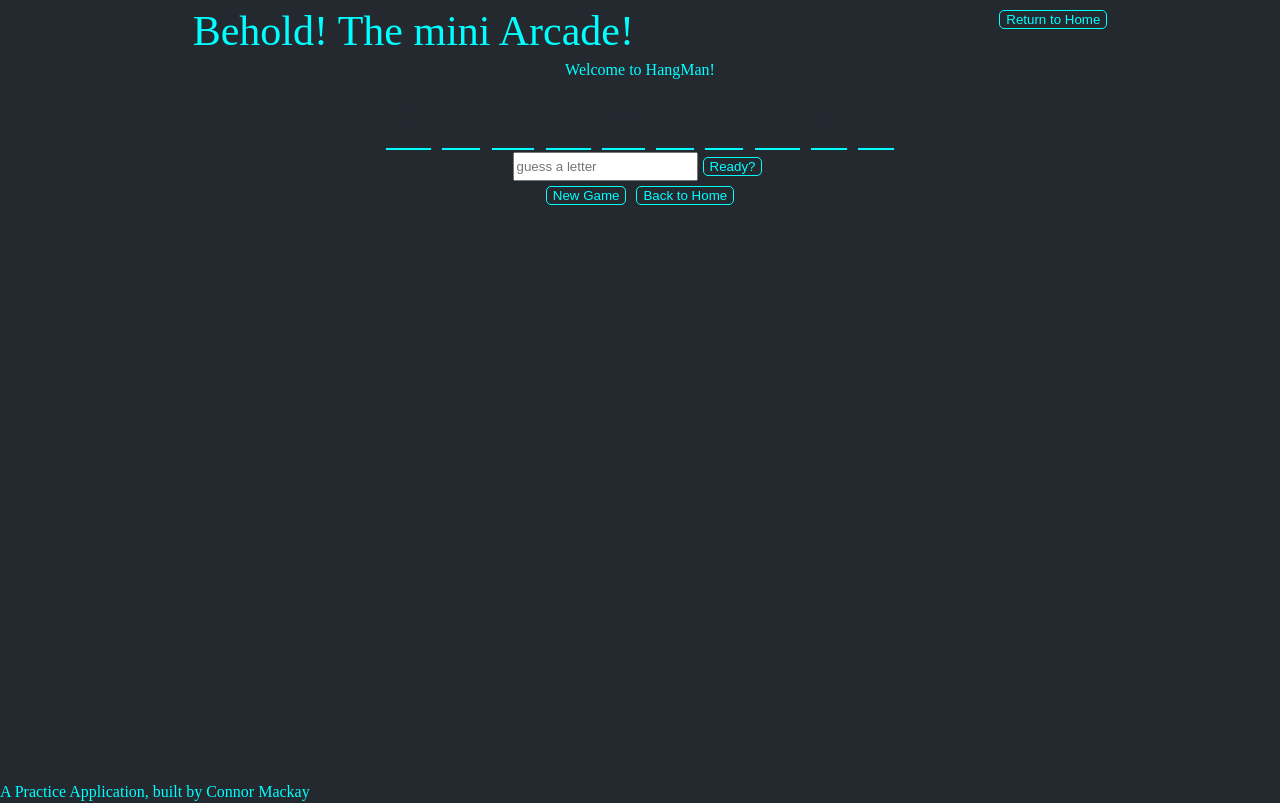
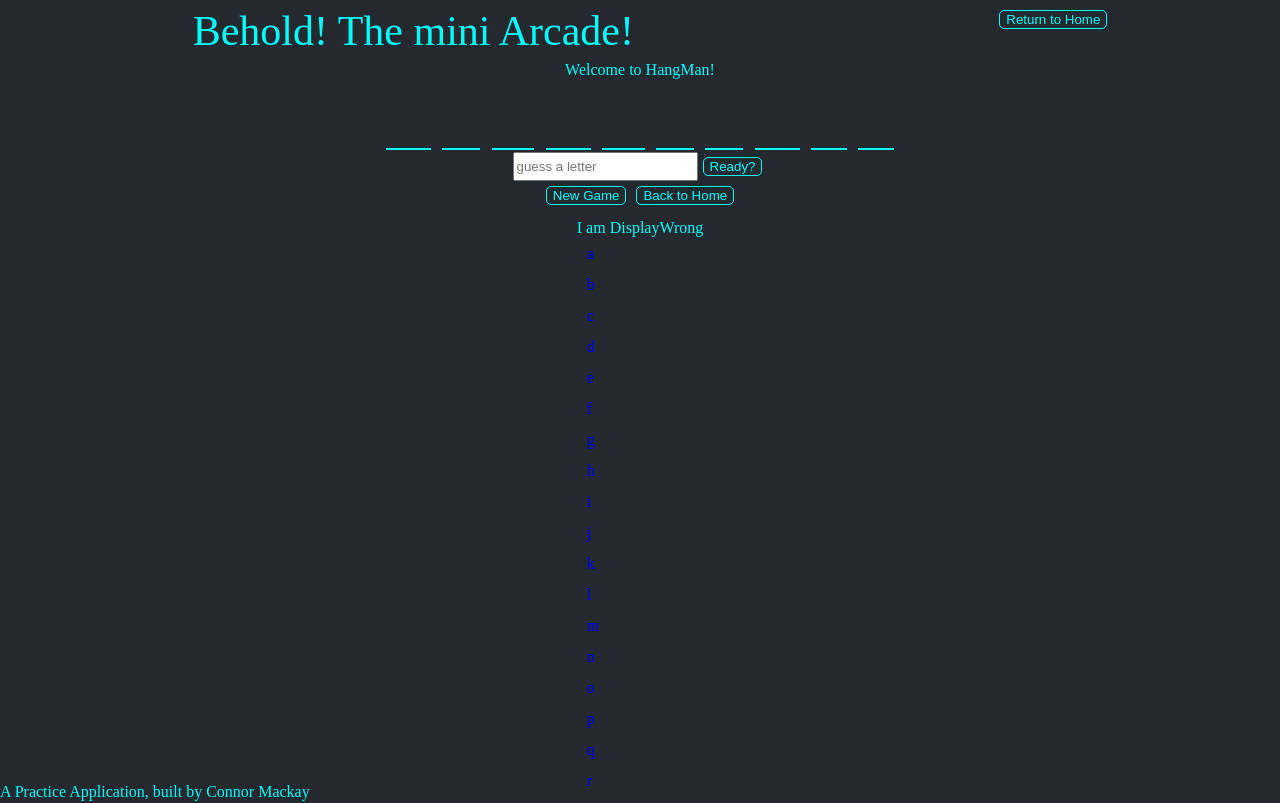
Before and after one commit to CD-Mackay/mini-arcade, a React app: page /hangman in a window 1280 px wide. Shown: the top 803 px of the page. Built offline with nearby package versions, Linux system fonts and the light colour scheme.

Commit message:
begin implementing letter graveyard

```diff
--- a/client/src/components/games/hangman/Hangman.js
+++ b/client/src/components/games/hangman/Hangman.js
@@ -6,6 +6,7 @@ import StyledHangman from './StyledHangman';
 import Button from '../../atoms/Button/Button';
 import TextInput from './atoms/TextInput/TextInput';
 import WordWrapper from './atoms/WordWrapper/WordWrapper';
+import DisplayWrong from './atoms/DisplayWrong/DisplayWrong';
 
 const Hangman = () => {
 
@@ -105,6 +106,9 @@ const Hangman = () => {
             <Button message="New Game" onClick={resetGame} />
             <Button message="Back to Home"  />
           </div>
+          <div id="letter-graveyard">
+            <DisplayWrong />
+          </div>
         </div>
 
     </StyledHangman>
--- /dev/null
+++ b/client/src/components/games/hangman/atoms/DisplayWrong/DisplayWrong.js
@@ -0,0 +1,21 @@
+import React from 'react';
+import WrongLetter from '../WrongLetter/WrongLetter';
+
+import StyledDisplayWrong from './StyledDisplayWrong';
+
+const DisplayWrong = () => {
+
+  const alphabet = ["a", "b", "c", "d", "e", "f", "g", "h", "i", "j", "k", "l", "m", "n", "o", "p", "q", "r", "s", "t", "u", "v", "w", "x", "y", "z"];
+
+  const displayAlphabet = alphabet.map((element) => {
+    return <WrongLetter letter={element} display={false} />
+  })
+  return (
+    <StyledDisplayWrong>
+      <p>I am DisplayWrong</p>
+      {displayAlphabet}
+    </StyledDisplayWrong>
+  )
+};
+
+export default DisplayWrong;
--- /dev/null
+++ b/client/src/components/games/hangman/atoms/DisplayWrong/StyledDisplayWrong.js
@@ -0,0 +1,8 @@
+import styled from 'styled-components';
+
+const StyledDisplayWrong = styled.div`
+margin: 5px;
+padding: 5px;
+`
+
+export default StyledDisplayWrong;
--- /dev/null
+++ b/client/src/components/games/hangman/atoms/WrongLetter/StyledWrongLetter.js
@@ -0,0 +1,11 @@
+import styled from 'styled-components';
+
+const StyledWrongLetter = styled.div`
+margin: 5px;
+padding: 5px;
+p {
+  color: ${props => props.display ? "red" : "blue"}
+}
+`
+
+export default StyledWrongLetter;
--- /dev/null
+++ b/client/src/components/games/hangman/atoms/WrongLetter/WrongLetter.js
@@ -0,0 +1,14 @@
+import React from 'react';
+
+import StyledWrongLetter from './StyledWrongLetter';
+
+const WrongLetter = ({letter, display}) => {
+
+  return (
+    <StyledWrongLetter display={display}>
+      <p>{letter}</p>
+    </StyledWrongLetter>
+  )
+};
+
+export default WrongLetter;
```
